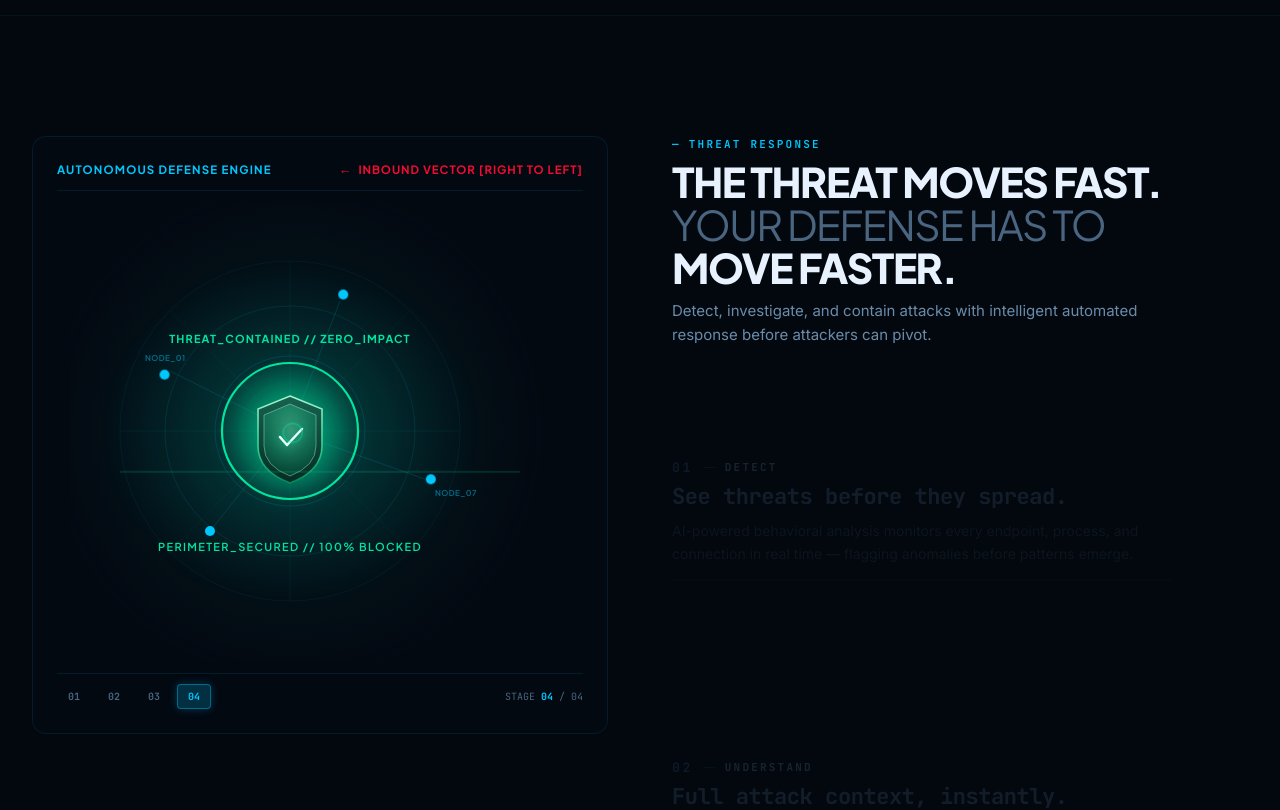
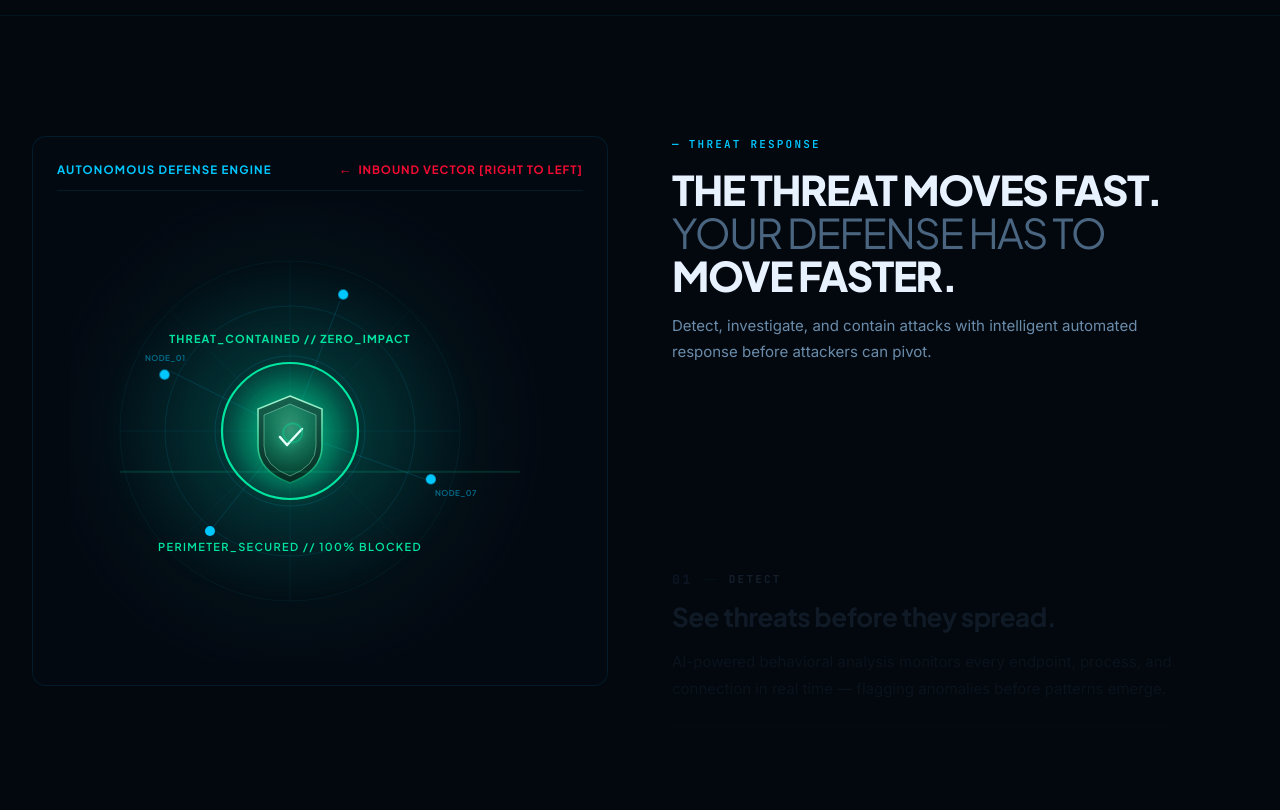
Before and after one commit to jayesh677/landing_3, a React (Vite) app: page / in a window 1280 px wide. Shown: the part 1060-1870 px from the top of the page. Built offline with nearby package versions, Linux system fonts and the light colour scheme.

Commit message:
feat(threat-response): enhance stepped scroll pacing and distinct transition zones

```diff
--- a/src/components/ThreatResponseSection.jsx
+++ b/src/components/ThreatResponseSection.jsx
@@ -41,9 +41,9 @@ export default function ThreatResponseSection({ onOpenDemo }) {
       if (!sectionRef.current || isManualScrolling.current) return;
 
       const viewportHeight = window.innerHeight;
-      const focalPoint = viewportHeight * 0.45;
+      const focalPoint = viewportHeight * 0.48;
 
-      // If last item is scrolled into focal zone, activate the final containment step
+      // If last item is scrolled into view, activate the final containment step
       const lastItem = itemRefs.current[itemRefs.current.length - 1];
       if (lastItem) {
         const lastRect = lastItem.getBoundingClientRect();
@@ -91,7 +91,7 @@ export default function ThreatResponseSection({ onOpenDemo }) {
     if (itemRefs.current[idx]) {
       const rect = itemRefs.current[idx].getBoundingClientRect();
       const scrollTop = window.pageYOffset || document.documentElement.scrollTop;
-      const targetY = scrollTop + rect.top - (window.innerHeight * 0.45 - rect.height / 2);
+      const targetY = scrollTop + rect.top + rect.height / 2 - window.innerHeight * 0.48;
       window.scrollTo({ top: targetY, behavior: 'smooth' });
     }
   };
@@ -109,7 +109,7 @@ export default function ThreatResponseSection({ onOpenDemo }) {
         <div className="grid grid-cols-1 lg:grid-cols-12 gap-12 lg:gap-16 items-start">
 
           {/* LEFT SIDE (55% / 6-7 cols): Pinned Threat Visualizer */}
-          <div className="lg:col-span-6 lg:sticky lg:top-[18vh] flex flex-col items-center justify-center order-2 lg:order-1">
+          <div className="lg:col-span-6 lg:sticky lg:top-[20vh] flex flex-col items-center justify-center order-2 lg:order-1">
             <div className="w-full bg-[#040b14]/50 border border-[#00c8ff]/10 rounded-[14px] p-4 lg:p-6 backdrop-blur-sm relative overflow-hidden">
               {/* Direction Indicator Banner */}
               <div className="flex items-center justify-between font-sans text-[11px] sm:text-[11.5px] font-semibold tracking-[0.08em] uppercase text-[#4a6580] border-b border-[#00c8ff]/10 pb-3 mb-2.5">
@@ -121,36 +121,14 @@ export default function ThreatResponseSection({ onOpenDemo }) {
 
               {/* Threat Visualizer SVG with Right-to-Left Vector Progression */}
               <ThreatVisualizer activeStep={activeStep} />
-
-              {/* Interactive Step Dwell / Stage Indicators */}
-              <div className="flex items-center justify-between mt-3 pt-2.5 border-t border-[#00c8ff]/10">
-                <div className="flex items-center gap-1.5">
-                  {steps.map((s, idx) => (
-                    <button
-                      key={s.num}
-                      onClick={() => handleItemClick(idx)}
-                      className={`px-2.5 py-1 rounded text-[10px] font-mono font-bold transition-all ${
-                        activeStep === idx
-                          ? 'bg-[#00c8ff]/20 text-[#00c8ff] border border-[#00c8ff]/40 shadow-[0_0_10px_rgba(0,200,255,0.25)]'
-                          : 'text-[#4a6580] hover:text-[#8daac5] border border-transparent'
-                      }`}
-                    >
-                      {s.num}
-                    </button>
-                  ))}
-                </div>
-                <div className="text-[10px] font-mono text-[#4a6580]">
-                  STAGE <span className="text-[#00c8ff] font-bold">0{activeStep + 1}</span> / 04
-                </div>
-              </div>
             </div>
           </div>
 
           {/* RIGHT SIDE (45% / 6 cols): Header + Vertical Narrative Timeline */}
           <div className="lg:col-span-6 flex flex-col order-1 lg:order-2">
             {/* Section Header */}
-            <div className="mb-4 lg:mb-6">
-              <div className="eyebrow mb-2 flex items-center gap-2">
+            <div className="mb-14">
+              <div className="eyebrow mb-4 flex items-center gap-2">
                 <span className="text-[#00c8ff]">—</span> Threat Response
               </div>
               <h2 className="text-[clamp(28px,3.2vw,48px)] font-extrabold leading-[1.05] tracking-[-0.035em] text-[#e8f2ff] font-display">
@@ -158,13 +136,13 @@ export default function ThreatResponseSection({ onOpenDemo }) {
                 <span className="text-[#4a6580] font-light">YOUR DEFENSE HAS TO</span><br />
                 MOVE FASTER.
               </h2>
-              <p className="font-body text-[15px] leading-[1.6] text-[#6a8caa] max-w-[480px] mt-2.5">
+              <p className="font-body text-[15px] leading-[1.7] text-[#6a8caa] max-w-[480px] mt-4">
                 Detect, investigate, and contain attacks with intelligent automated response before attackers can pivot.
               </p>
             </div>
 
-            {/* 4 Sequential Scroll Storytelling Items with Compact Spacing */}
-            <div className="flex flex-col space-y-3 pb-8">
+            {/* 4 Sequential Scroll Storytelling Items with Distinct Scroll Steps */}
+            <div className="flex flex-col space-y-6 lg:space-y-10">
               {steps.map((step, idx) => {
                 const isActive = activeStep === idx;
 
@@ -173,17 +151,16 @@ export default function ThreatResponseSection({ onOpenDemo }) {
                     key={step.num}
                     ref={(el) => (itemRefs.current[idx] = el)}
                     onClick={() => handleItemClick(idx)}
-                    style={{ scrollSnapAlign: 'center', scrollMarginTop: '20vh' }}
-                    className={`group cursor-pointer transition-all duration-500 ease-in-out text-left max-w-[500px] min-h-[28vh] sm:min-h-[32vh] lg:min-h-[36vh] flex flex-col justify-center py-2 ${
+                    className={`group cursor-pointer transition-all duration-700 ease-in-out text-left max-w-[500px] min-h-[45vh] lg:min-h-[55vh] flex flex-col justify-center py-6 scroll-mt-[25vh] ${
                       isActive
                         ? 'opacity-100 translate-y-0 filter-none'
-                        : 'opacity-30 translate-y-1 blur-[0.3px] hover:opacity-50'
+                        : 'opacity-25 translate-y-2 blur-[0.3px] hover:opacity-45'
                     }`}
                   >
                     {/* Step Number & Category */}
-                    <div className="flex items-center gap-2.5 mb-1.5">
+                    <div className="flex items-center gap-3 mb-3">
                       <span
-                        className={`font-mono text-[13px] font-bold tracking-[0.2em] transition-colors duration-500 ease-in-out ${
+                        className={`font-mono text-[13px] font-bold tracking-[0.2em] transition-colors duration-700 ease-in-out ${
                           isActive ? 'text-[#00c8ff]' : 'text-[#2a4060]'
                         }`}
                       >
@@ -191,7 +168,7 @@ export default function ThreatResponseSection({ onOpenDemo }) {
                       </span>
                       <span className="w-3 h-[1px] bg-[#00c8ff]/20" />
                       <span
-                        className={`font-mono text-[11px] font-bold tracking-[0.2em] uppercase transition-colors duration-500 ease-in-out ${
+                        className={`font-mono text-[11px] font-bold tracking-[0.2em] uppercase transition-colors duration-700 ease-in-out ${
                           isActive ? 'text-[#00c8ff]' : 'text-[#4a6580]'
                         }`}
                       >
@@ -201,7 +178,7 @@ export default function ThreatResponseSection({ onOpenDemo }) {
 
                     {/* Headline */}
                     <h3
-                      className={`font-mono text-[clamp(18px,2vw,22px)] font-bold leading-[1.25] tracking-[-0.02em] mb-2 transition-colors duration-500 ease-in-out ${
+                      className={`font-display text-[clamp(20px,2.2vw,26px)] font-bold leading-[1.25] tracking-[-0.02em] mb-3.5 transition-colors duration-700 ease-in-out ${
                         isActive ? 'text-[#e8f2ff]' : 'text-[#3a526b]'
                       }`}
                     >
@@ -210,7 +187,7 @@ export default function ThreatResponseSection({ onOpenDemo }) {
 
                     {/* Description */}
                     <p
-                      className={`font-body text-[14px] leading-[1.65] mb-3.5 transition-colors duration-500 ease-in-out ${
+                      className={`font-body text-[15px] leading-[1.8] mb-6 transition-colors duration-700 ease-in-out ${
                         isActive ? 'text-[#8daac5]' : 'text-[#223344]'
                       }`}
                     >
@@ -218,9 +195,9 @@ export default function ThreatResponseSection({ onOpenDemo }) {
                     </p>
 
                     {/* Subtle Divider with Horizontal Animated Active Indicator */}
-                    <div className="h-[2px] w-full bg-[#00c8ff]/[0.08] relative overflow-hidden rounded-full">
+                    <div className="h-[1px] w-full bg-[#00c8ff]/[0.08] relative overflow-hidden">
                       <div
-                        className={`h-full bg-[#00c8ff] transition-all duration-500 ease-in-out ${
+                        className={`h-full bg-[#00c8ff] transition-all duration-700 ease-in-out ${
                           isActive
                             ? 'w-full opacity-100 shadow-[0_0_12px_#00c8ff]'
                             : 'w-0 opacity-0'
@@ -233,7 +210,7 @@ export default function ThreatResponseSection({ onOpenDemo }) {
             </div>
 
             {/* Bottom CTA */}
-            <div className="mt-6 pt-5 border-t border-[#00c8ff]/10">
+            <div className="mt-12 pt-6 border-t border-[#00c8ff]/10">
               <button
                 onClick={onOpenDemo}
                 className="cyber-btn-primary group"
--- a/src/components/ThreatVisualizer.jsx
+++ b/src/components/ThreatVisualizer.jsx
@@ -179,10 +179,10 @@ export default function ThreatVisualizer({ activeStep }) {
               {/* Countermeasure laser lock */}
               <line x1="220" y1="220" x2="275" y2="200" stroke="#00c8ff" strokeWidth="2.5" strokeLinecap="round" />
 
-              <text x="275" y="172" fill="#00c8ff" fontSize="11" textAnchor="middle" fontFamily="Plus Jakarta Sans, Inter, sans-serif" fontWeight="700" letterSpacing="0.08em">
+              <text x="275" y="172" fill="#00c8ff" fontSize="14" textAnchor="middle" fontFamily="sans-serif" fontWeight="700" letterSpacing="0.08em">
                 INTERCEPTION_ACTIVE ←
               </text>
-              <text x="220" y="340" fill="#00c8ff" textAnchor="middle" fontSize="11" fontFamily="Plus Jakarta Sans, Inter, sans-serif" fontWeight="600" letterSpacing="0.12em">
+              <text x="220" y="340" fill="#00c8ff" textAnchor="middle" fontSize="11" fontFamily="sans-serif" fontWeight="600" letterSpacing="0.12em">
                 AUTOMATED_ISOLATION_ENFORCED
               </text>
             </g>
--- a/src/index.css
+++ b/src/index.css
@@ -16,11 +16,6 @@
   --font-display: 'Plus Jakarta Sans', 'Inter', sans-serif;
   --font-mono: 'JetBrains Mono', monospace;
   --font-body: 'Inter', sans-serif;
-}
-
-html {
-  scroll-behavior: smooth;
-  scroll-snap-type: y proximity;
 }
 
 html, body, #root {
```
